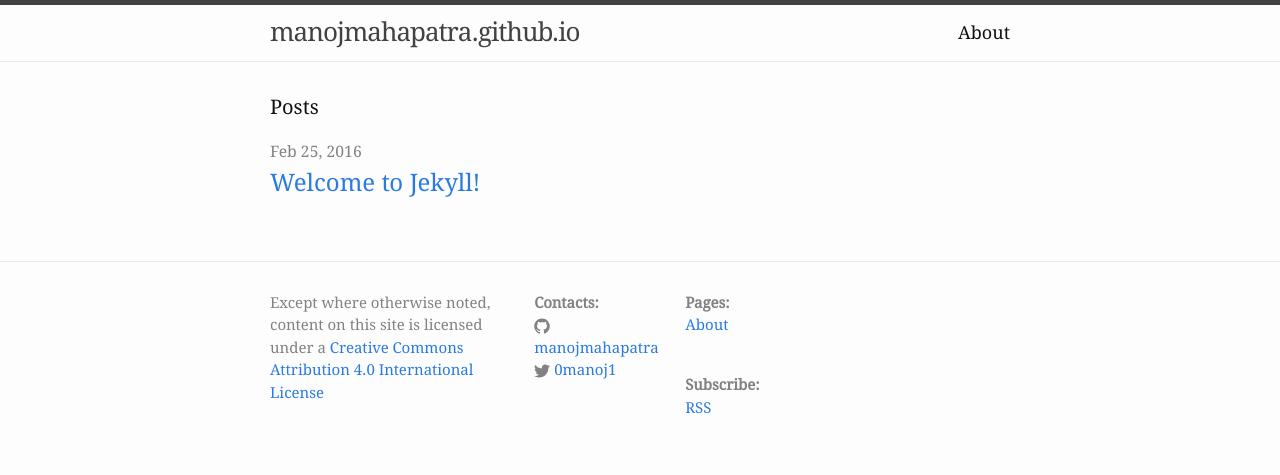
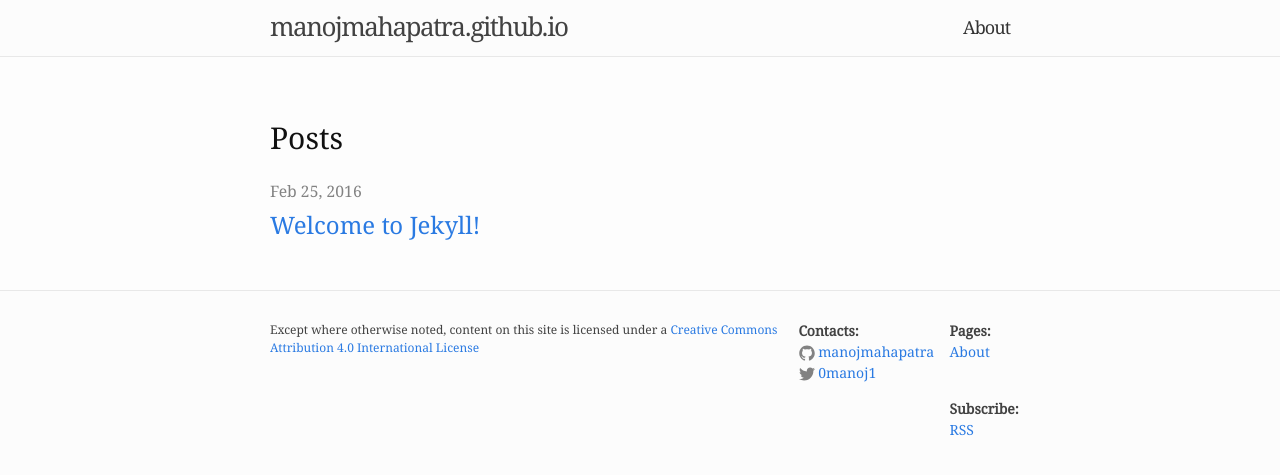
Before and after one commit to manojmahapatra/manojmahapatra.github.io, a Jekyll site: the page built from index.html, in a window 1280 px wide. Shown: the top 475 px of the page. Built offline with Jekyll 4.4.1, drawn with Linux system fonts in a browser that asks for light colours.

Commit message:
Updated layout classes

```diff
--- a/_sass/_layout.scss
+++ b/_sass/_layout.scss
@@ -2,19 +2,19 @@
  * Site header
  */
 .site-header {
-    border-top: 5px solid $grey-color-dark;
     border-bottom: 1px solid $grey-color-light;
     min-height: 56px;
-
+    background-color: $grey-color-ultralight;
     // Positioning context for the mobile navigation icon
     position: relative;
 }
 
 .site-title {
+    font-family: 'droid_serifregular', Arial, sans-serif;
     font-size: 26px;
     font-weight: 300;
     line-height: 56px;
-    letter-spacing: -1px;
+    letter-spacing: -1.5px;
     margin-bottom: 0;
     float: left;
 
@@ -27,13 +27,14 @@
 .site-nav {
     float: right;
     line-height: 56px;
+    letter-spacing: -1px;
 
     .menu-icon {
         display: none;
     }
 
     .page-link {
-        color: $text-color;
+        color: $menu-color;
         line-height: $base-line-height;
 
         // Gaps between nav items, but not on the last one
@@ -100,6 +101,7 @@
 .site-footer {
     border-top: 1px solid $grey-color-light;
     padding: $spacing-unit 0;
+    background-color: $grey-color-ultralight;
 }
 
 .footer-heading {
@@ -113,9 +115,16 @@
     margin-left: 0;
 }
 
+.contact_icon {
+    color: $grey-color-dark;
+    margin-right: 8px;
+}
+
 .footer-col-wrapper {
-    font-size: 15px;
-    color: $grey-color;
+    font-family: $secondary-font-family;
+    font-size: 14px;
+    font-weight: 100;
+    color: $grey-color-dark;
     margin-left: -$spacing-unit / 2;
     @extend %clearfix;
 }
@@ -127,8 +136,8 @@
 }
 
 .footer-col-1 {
-    width: -webkit-calc(35% - (#{$spacing-unit} / 2));
-    width:         calc(35% - (#{$spacing-unit} / 2));
+    width: -webkit-calc(70% - (#{$spacing-unit} / 2));
+    width:         calc(70% - (#{$spacing-unit} / 2));
 }
 
 .footer-col-2 {
@@ -137,8 +146,15 @@
 }
 
 .footer-col-3 {
-    width: -webkit-calc(45% - (#{$spacing-unit} / 2));
-    width:         calc(45% - (#{$spacing-unit} / 2));
+    width: -webkit-calc(10% - (#{$spacing-unit} / 2));
+    width:         calc(10% - (#{$spacing-unit} / 2));
+    list-style: none;
+}
+
+.license {
+    font-family: $secondary-font-family;
+    font-size: 12px;
+    color: $grey-color-dark;
 }
 
 @include media-query($on-laptop) {
@@ -172,7 +188,9 @@
 }
 
 .page-heading {
-    font-size: 20px;
+    font-size: 30px;
+    font-family: $secondary-font-family;
+    margin-top: $spacing-unit;
 }
 
 .post-list {
@@ -180,17 +198,26 @@
     list-style: none;
 
     > li {
-        margin-bottom: $spacing-unit;
+        margin-bottom: 0;
+        margin-top: 0;
     }
 }
 
+.links-list {
+    margin-left: 0;
+    list-style: none;
+}
+
 .post-meta {
+    font-family: $secondary-font-family;
     font-size: $small-font-size;
     color: $grey-color;
+    margin-bottom: 0;
+    margin-top: 0;
 }
 
 .post-link {
-    display: block;
+    display: inline;
     font-size: 24px;
 }
 
@@ -215,10 +242,17 @@
 
 .post-content {
     margin-bottom: $spacing-unit;
+    /*$spacing-unit * 2*/
+    h1 {
+        font-size: 32px;
+        text-align: center;
+        @include media-query($on-laptop) {
+            font-size: 28px;
+        }
+    }
 
     h2 {
         font-size: 32px;
-
         @include media-query($on-laptop) {
             font-size: 28px;
         }
@@ -226,7 +260,6 @@
 
     h3 {
         font-size: 26px;
-
         @include media-query($on-laptop) {
             font-size: 22px;
         }
@@ -234,9 +267,63 @@
 
     h4 {
         font-size: 20px;
-
         @include media-query($on-laptop) {
             font-size: 18px;
         }
     }
+
+    h2, h3 {
+        margin-top: $spacing-unit * 2;
+        margin-bottom: $spacing-unit / 2;
+    }
+
+    h4 {
+        margin-top: $spacing-unit / 2;
+        margin-bottom: 10px;
+    }
+
+    p {
+        margin-top: 5px;
+    }
 }
+
+/**
+ * Image wrapper
+ */
+
+.image-wrapper {
+    text-align: center;
+
+    .image-caption {
+        font-family: $secondary-font-family;
+        color: $grey-color;
+        margin-top: $spacing-unit / 3;
+    }
+}
+
+/**
+ * Page navigation
+ */
+.page-navigation {
+    margin-top: 0;
+    font-size: 16px;
+    display: block;
+    width: 100%;
+    overflow: hidden;
+}
+
+.page-navigation a {
+  display: block;
+  width: 50%;
+  float: left;
+  margin: 1em 0;
+}
+
+.page-navigation .prev {
+  float: left;
+  text-align: left;
+}
+.page-navigation .next {
+  text-align: right;
+  float: right;
+}
--- a/css/main.scss
+++ b/css/main.scss
@@ -11,6 +11,13 @@
 $base-font-weight: 400;
 $small-font-size:  $base-font-size * 0.875;
 $base-line-height: 1.5;
+
+$secondary-font-family: 'droid_serifregular', Arial, sans-serif;
+$secondary-font-size:   12px;
+$secondary-font-weight: 400;
+$secondary-font-size:  $secondary-font-size * 0.875;
+$secondary-line-height: 1.5;
+
 
 $spacing-unit:     30px;
 
```
